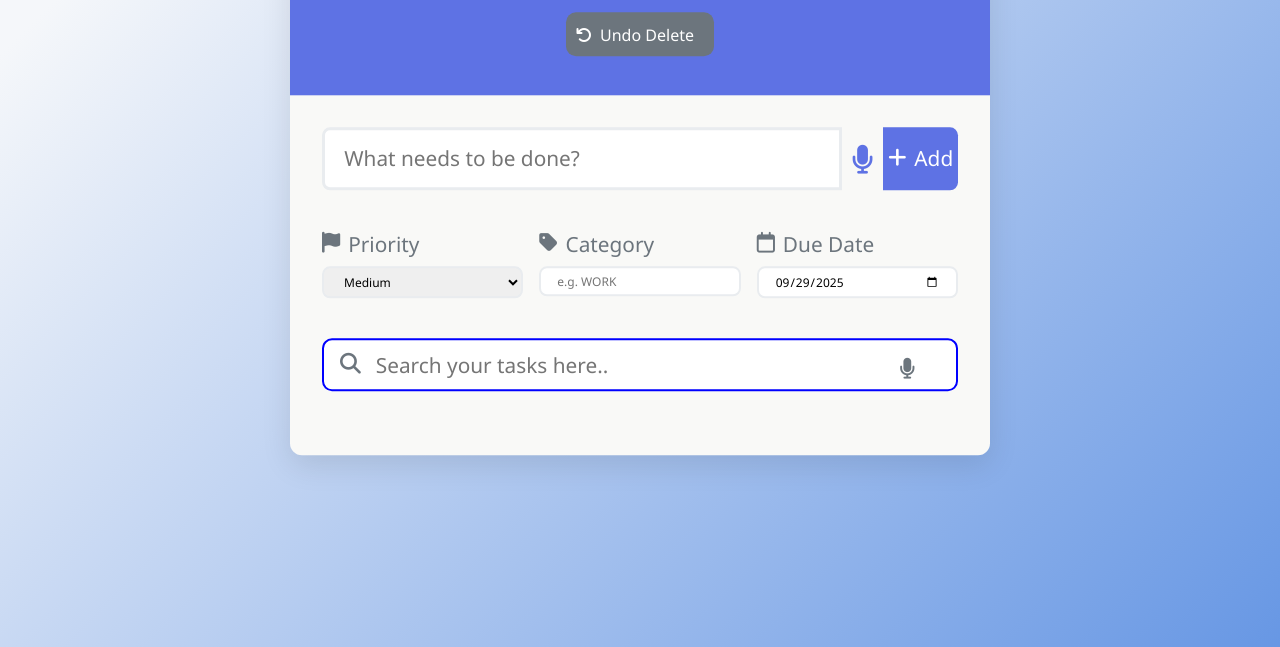
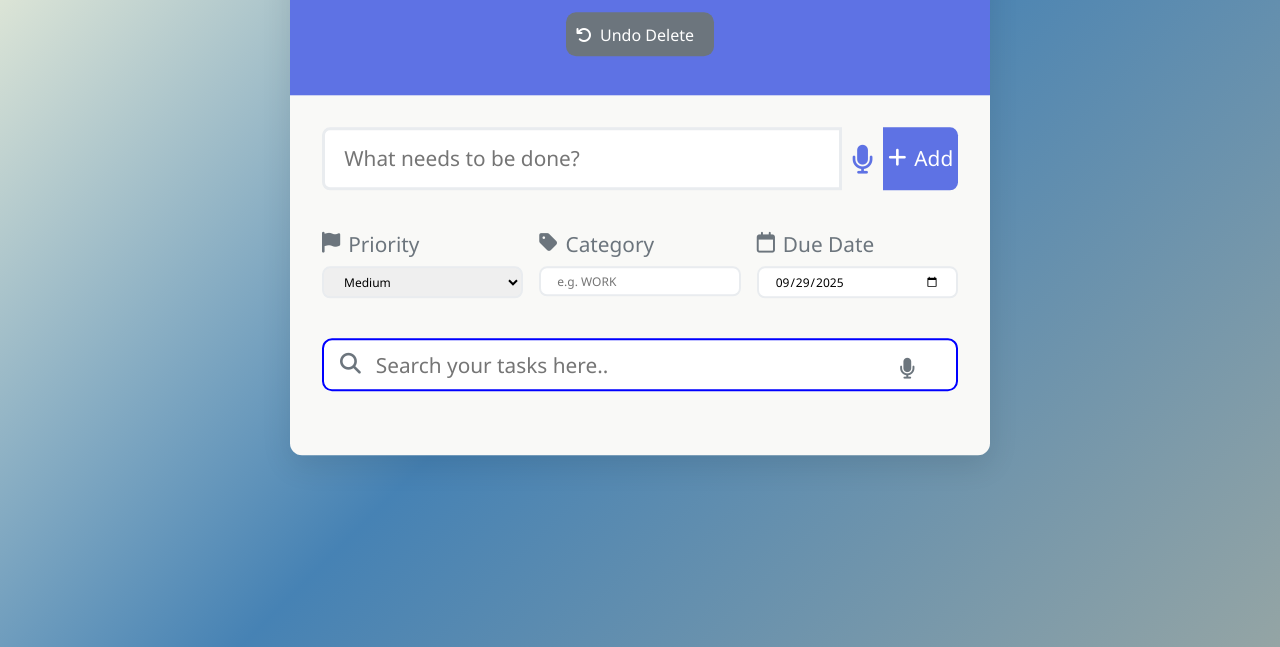
Before and after one commit to PoojaReddy7/TaskMaster-Pro, a plain HTML site: page index.html in a window 1280 px wide. Shown: the part 153-800 px from the top of the page. Drawn offline with Linux system fonts and the light colour scheme.

Commit message:
Update index.html

```diff
--- a/index.html
+++ b/index.html
@@ -26,7 +26,7 @@
         }
 
         body {
-            background: linear-gradient(135deg, #f5f7fa 10%, #6797e4  100%);
+            background: linear-gradient(135deg, #f5f5dc 0%, #4682b4 50%, #2f4f4f83 100%);
             min-height: 100vh;
             padding: 2rem;
             color: var(--dark);
```
